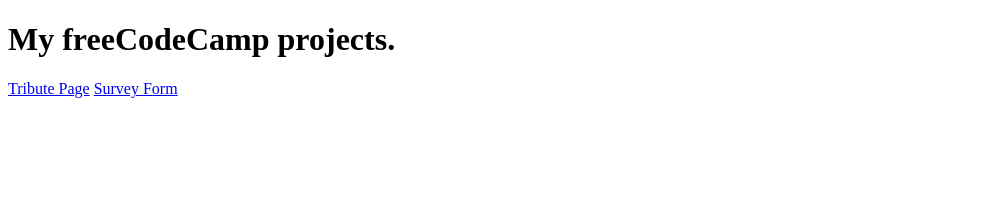
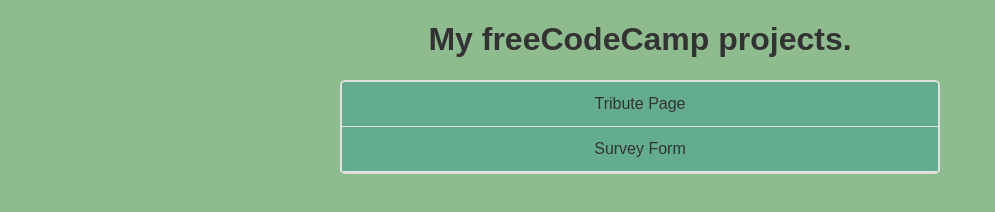
Before and after one commit to przbas/fCC, a plain HTML site: page index.html in a window 1280 px wide. Shown: the whole page, without its empty margins (0-995 px from the left). Drawn offline with Linux system fonts and the light colour scheme.

Commit message:
add style for start page

```diff
--- a/index.html
+++ b/index.html
@@ -4,11 +4,14 @@
     <meta charset="UTF-8">
     <meta name="viewport" content="width=device-width, initial-scale=1.0">
     <meta http-equiv="X-UA-Compatible" content="ie=edge">
-    <title>Document</title>
+    <title>My freeCodeCamp projects</title>
+    <link rel="stylesheet" href="style.css">
 </head>
 <body>
     <h1>My freeCodeCamp projects.</h1>
-    <a href="tribute-page">Tribute Page</a>
-    <a href="survey-form">Survey Form</a>
+    <ul class="collection">
+        <li class="collection-item"><a href="tribute-page">Tribute Page</a></li>
+        <li class="collection-item"><a href="survey-form">Survey Form</a></li>
+    </ul>
 </body>
 </html>
--- /dev/null
+++ b/style.css
@@ -0,0 +1,45 @@
+html, body {
+    font-family: Arial, Helvetica, sans-serif;
+    text-align: center;
+    min-width: 260px;
+    color: #333;
+    max-width: 600px;
+    margin: auto;
+  }
+
+body {
+    background-color: darkseagreen;
+}
+
+a {
+    text-decoration: none;
+    color: #333;
+    padding: inherit;
+}
+
+ul{
+    padding-left: 0;
+    list-style-type: none;
+  }
+
+  .collection {
+    margin: .5rem 0 1rem 0;
+    border: 2px solid #e0e0e0;
+    border-radius: 5px;
+    overflow: hidden;
+    position: relative;
+  }
+
+  li{
+    display: list-item;
+    text-align: left;
+  }
+
+  .collection-item {
+    background-color: #64ac90;
+    line-height: 1.5rem;
+    padding: 10px 50px;
+    margin: 0;
+    border-bottom: 1px solid #e0e0e0;
+    text-align: center;
+  }
```
Also changed, not shown: survey-form/index.html (added, +12 -0 lines).
